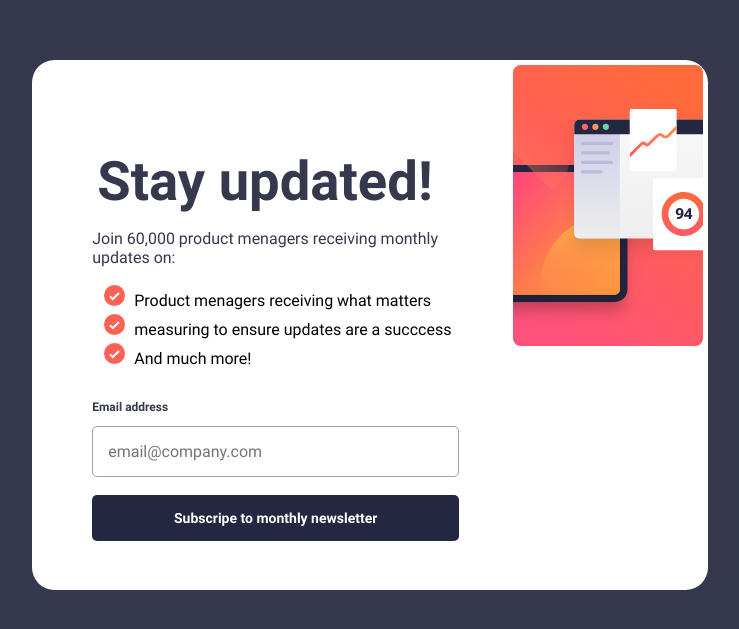
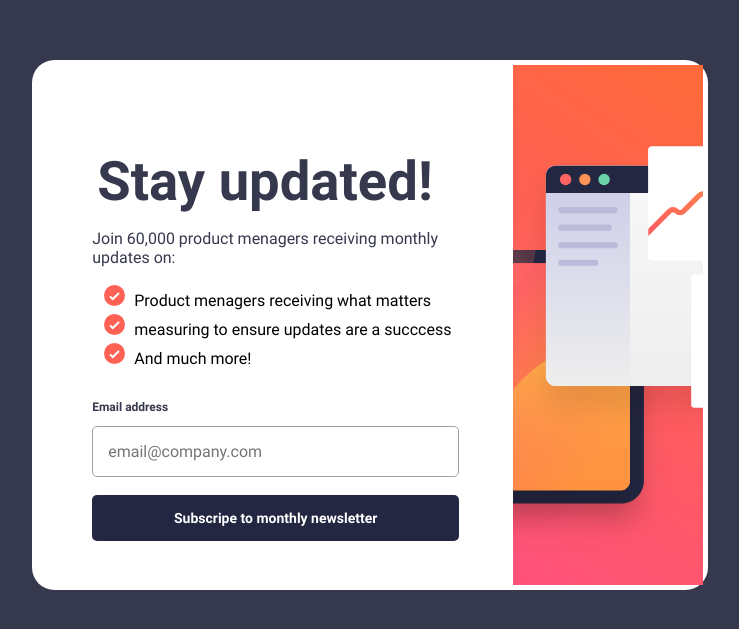
Before and after one commit to Michuxx/Challenge1, a React (Create React App) app in the folder challenge1/: page / in a window 1280 px wide. Shown: the part 125-754 px from the top of the page, without its empty margins (270-1009 px from the left). Built offline with nearby package versions, Linux system fonts and the light colour scheme.

Commit message:
rensposive images

```diff
--- a/challenge1/src/index.css
+++ b/challenge1/src/index.css
@@ -70,8 +70,9 @@
 }
 
 .Desktop {
-  max-inline-size: 100%;
-  block-size: auto;
+  width: 100%;
+  object-fit: cover;
+  height: 100%;
 }
 
 .mail {
@@ -108,7 +109,7 @@
   box-shadow: 5px 20px 30px pink;
 }
 
-@media screen and (max-width: 700px) {
+@media screen and (max-width: 545px) {
   .News-box {
     display: grid;
     grid-template-columns: 100%;
@@ -127,6 +128,7 @@
   .Mobile{
     width: 100%;
     height: 100%;
+    object-fit: cover;
   }
   .Image-panel-mobile {
     display: initial;
```
